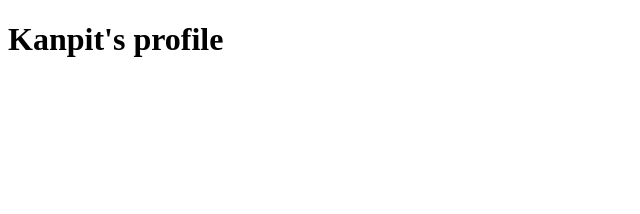
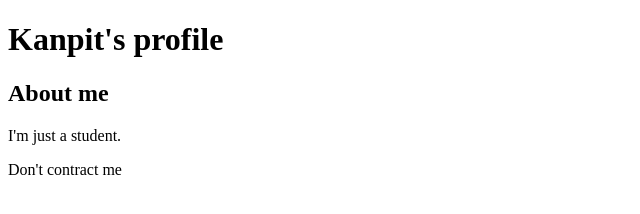
Before and after one commit to KanpitPhon/Kanpit-Proflie-project, a plain HTML site: page index.html in a window 1280 px wide. Shown: the whole page, without its empty margins (0-640 px from the left). Drawn offline with Linux system fonts and the light colour scheme.

Commit message:
Update index.html
Add suptopic and footer

```diff
--- a/index.html
+++ b/index.html
@@ -9,5 +9,8 @@
     </head>
     <body>
         <h1>Kanpit's profile</h1>
+        <h2>About me</h2>
+        <p>I'm just a student.</p>
+        <footer>Don't contract me</footer>
     </body>
 </html>
```
